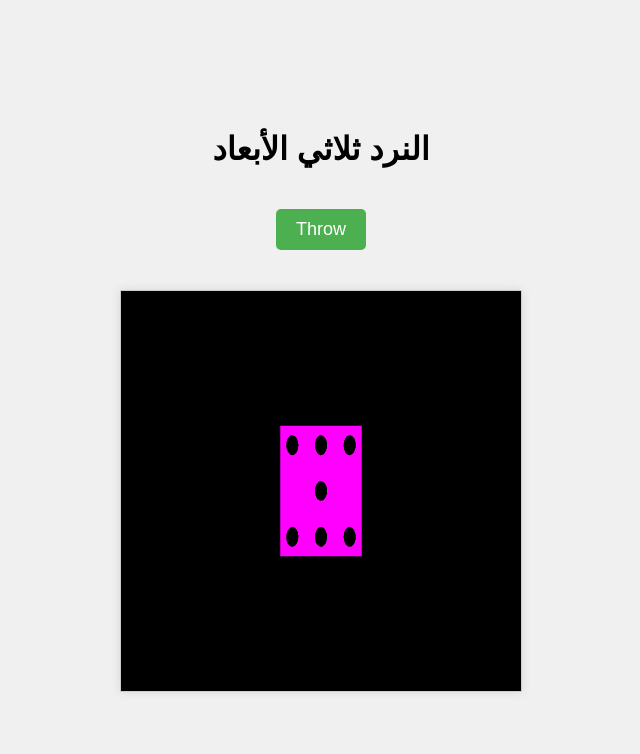
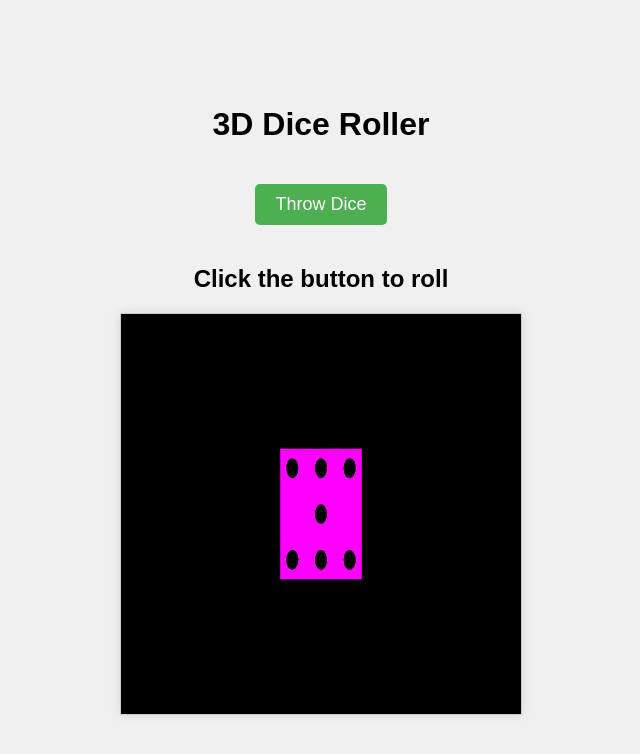
Before and after one commit to hamzasayed596/Dice, a plain HTML site: page index.html in a window 1280 px wide. Shown: the whole page, without its empty margins (319-959 px from the left). Drawn offline with nearby package versions, Linux system fonts and the light colour scheme; animation ran at ten frames a second.

Commit message:
Update index.html

```diff
--- a/index.html
+++ b/index.html
@@ -1,17 +1,17 @@
 <!DOCTYPE html>
-<html lang="ar" dir="rtl">
+<html lang="en">
 <head>
     <meta charset="UTF-8">
     <meta name="viewport" content="width=device-width, initial-scale=1.0">
-    <title>نرد ثلاثي الأبعاد</title>
+    <title>3D Dice Roll</title>
     <link rel="stylesheet" href="style.css">
     <script src="https://cdnjs.cloudflare.com/ajax/libs/three.js/r128/three.min.js"></script>
 </head>
 <body>
     <div id="container">
-        <h1>النرد ثلاثي الأبعاد</h1>
-        <button id="throwButton">Throw</button>
-        <div id="result"></div>
+        <h1>3D Dice Roller</h1>
+        <button id="throwButton">Throw Dice</button>
+        <div id="result">Click the button to roll</div>
     </div>
     <script src="script.js"></script>
 </body>
```
